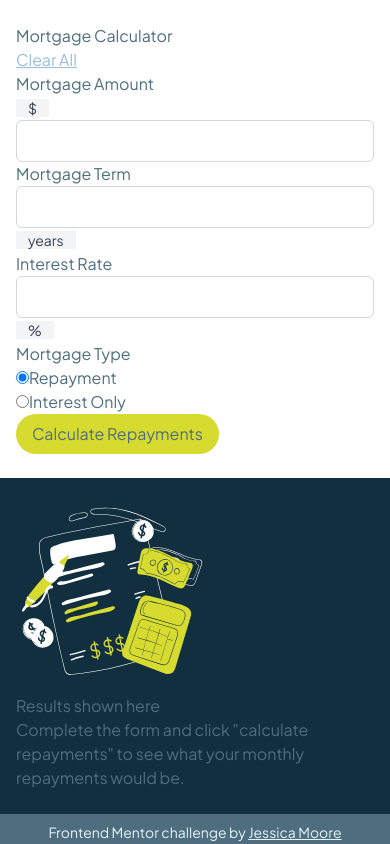
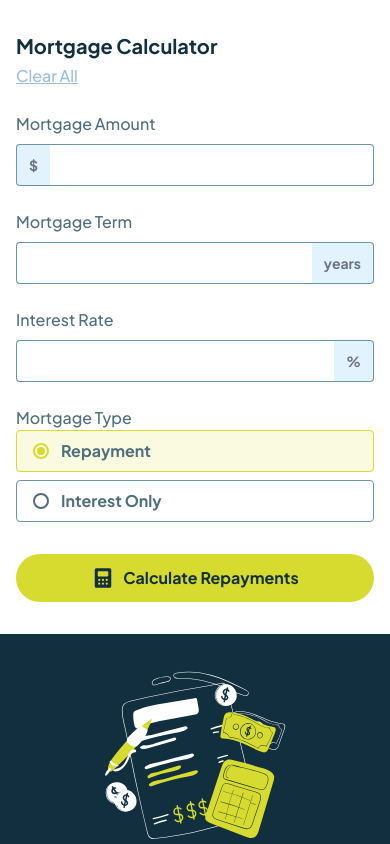
Before and after one commit to jessiicacmoore/fem_mortgage-repayment-calculator, a React (Vite) app: page / in a window 390 px wide. Shown: the top 844 px of the page. Built offline with nearby package versions, Linux system fonts and the light colour scheme.

Commit message:
:lipstick: Mobile form styles

```diff
--- a/index.html
+++ b/index.html
@@ -10,7 +10,7 @@
     <meta name="viewport" content="width=device-width, initial-scale=1.0" />
     <title>Frontend Mentor Challenge | Mortgage Repayment Calculator</title>
   </head>
-  <body class="bg-neutral-100 text-neutral-700">
+  <body class="bg-neutral-100 font-medium text-neutral-700">
     <div id="root"></div>
     <script type="module" src="/src/main.tsx"></script>
   </body>
--- a/src/components/inputs/NumberInput.tsx
+++ b/src/components/inputs/NumberInput.tsx
@@ -1,5 +1,6 @@
 import { useState } from "react";
 import { formatNumber } from "@utils/formatNumber";
+import { cn } from "@utils/cn";
 
 type NumberInputProps = {
   label: string;
@@ -9,8 +10,8 @@ type NumberInputProps = {
   error?: string;
   placeholder?: string;
   allowDecimals?: boolean;
-  prefix?: string;
-  suffix?: string;
+  unit?: string;
+  unitPosition?: "prefix" | "suffix";
 };
 
 function NumberInput({
@@ -21,8 +22,8 @@ function NumberInput({
   error,
   placeholder,
   allowDecimals = false,
-  prefix,
-  suffix,
+  unit,
+  unitPosition = "suffix",
 }: NumberInputProps) {
   const [formattedValue, setFormattedValue] = useState(value);
 
@@ -36,14 +37,25 @@ function NumberInput({
     onChange(sanitizedValue);
   };
 
+  const inputClasses = cn("input-base z-10", {
+    "border-l-0 rounded-l-none": unit && unitPosition === "prefix",
+    "border-r-0 rounded-r-none": unit && unitPosition === "suffix",
+  });
+
+  const unitClasses = cn(
+    "grid place-items-center border border-neutral-500 bg-neutral-100 px-3 text-sm font-bold text-gray-500",
+    {
+      "rounded-l border-r-0": unit && unitPosition === "prefix",
+      "rounded-r border-l-0": unit && unitPosition === "suffix",
+    },
+  );
+
   return (
     <div>
       <label htmlFor={id}>{label}</label>
-      <div>
-        {prefix && (
-          <span className="bg-gray-100 px-3 text-sm text-gray-700">
-            {prefix}
-          </span>
+      <div className="relative mb-6 mt-2 flex">
+        {unit && unitPosition === "prefix" && (
+          <span className={unitClasses}>{unit}</span>
         )}
         <input
           type="text"
@@ -53,17 +65,14 @@ function NumberInput({
           placeholder={placeholder}
           aria-describedby={`${id}-description ${id}-error`}
           aria-invalid={!!error}
-          className="block w-full rounded-md border border-gray-300 p-2"
+          className={inputClasses}
         />
-        {suffix && (
-          <span className="bg-gray-100 px-3 text-sm text-gray-700">
-            {suffix}
-          </span>
+        {unit && unitPosition === "suffix" && (
+          <span className={unitClasses}>{unit}</span>
         )}
       </div>
-      <span id={`${id}-description`} className="sr-only">
-        {prefix ? `This field expects an amount in ${prefix}` : ""}
-        {suffix ? ` This field is measured in ${suffix}` : ""}
+      <span id={`${id}-description`} className="hidden">
+        {unit ? `This field expects an amount in ${unit}` : ""}
       </span>
       {error && (
         <span id={`${id}-error`} className="text-sm text-red-500">
--- a/src/components/inputs/RadioGroup.tsx
+++ b/src/components/inputs/RadioGroup.tsx
@@ -26,7 +26,10 @@ function RadioGroup({
       <legend id={`${name}-legend`}>{label}</legend>
       <div>
         {options.map((option) => (
-          <div key={option.value}>
+          <label
+            key={option.value}
+            className="input-base has-[:checked]:bg-transparent-primary mb-2 flex cursor-pointer items-center font-bold focus-within:ring-2 focus-within:ring-blue-500 has-[:checked]:border-primary-lime"
+          >
             <input
               type="radio"
               id={`${name}-${option.value}`}
@@ -35,9 +38,15 @@ function RadioGroup({
               checked={selectedValue === option.value}
               onChange={handleChange}
               aria-checked={selectedValue === option.value}
+              className="peer sr-only"
             />
-            <label htmlFor={`${name}-${option.value}`}>{option.label}</label>
-          </div>
+            <div className="mr-3 flex h-4 w-4 items-center justify-center rounded-full border-2 border-neutral-700 peer-checked:border-primary-lime">
+              {selectedValue === option.value && (
+                <div className="h-4/6 w-4/6 rounded-full bg-primary-lime"></div>
+              )}
+            </div>
+            <span>{option.label}</span>
+          </label>
         ))}
       </div>
     </fieldset>
--- a/src/components/ui/Button.tsx
+++ b/src/components/ui/Button.tsx
@@ -15,7 +15,8 @@ function Button({
 }: ButtonProps) {
   const btnClasses = cn(
     {
-      "bg-primary-lime py-2 px-4 rounded-full": buttonType === "primary",
+      "bg-primary-lime py-3 px-4 font-bold text-neutral-900 rounded-full":
+        buttonType === "primary",
       "underline text-neutral-300": buttonType === "secondary",
     },
     className,
--- a/src/components/ui/Container.tsx
+++ b/src/components/ui/Container.tsx
@@ -6,7 +6,7 @@ type ContainerProps = {
 } & React.HTMLAttributes<HTMLDivElement>;
 
 function Container({ children, className = "" }: ContainerProps) {
-  const containerClasses = cn("px-4 py-6", className);
+  const containerClasses = cn("px-4 py-8", className);
   return <div className={containerClasses}>{children}</div>;
 }
 
--- a/src/features/mortgage-calculator/components/MortgageForm.tsx
+++ b/src/features/mortgage-calculator/components/MortgageForm.tsx
@@ -1,4 +1,5 @@
 import React from "react";
+import calculatorIcon from "@assets/images/icon-calculator.svg";
 import { MortgageFormData } from "../types";
 import { Button, Container } from "@components/ui";
 import { NumberInput, RadioGroup } from "@components/inputs";
@@ -32,12 +33,13 @@ function MortgageForm({
       <p className="hidden" id="clear-all-desc">
         Clears all fields in the form below.
       </p>
-      <form onSubmit={handleSubmit}>
+      <form onSubmit={handleSubmit} className="mt-6">
         <NumberInput
           label="Mortgage Amount"
           value={formData.mortgageAmount}
           id="mortgage-amount"
-          prefix="$"
+          unit="$"
+          unitPosition="prefix"
           onChange={(value) => handleInputChange("mortgageAmount", value)}
         />
         <div>
@@ -45,14 +47,14 @@ function MortgageForm({
             label="Mortgage Term"
             value={formData.mortgageTerm}
             id="mortgage-term"
-            suffix="years"
+            unit="years"
             onChange={(value) => handleInputChange("mortgageTerm", value)}
           />
           <NumberInput
             label="Interest Rate"
             value={formData.interestRate}
             id="interest-rate"
-            suffix="%"
+            unit="%"
             allowDecimals
             onChange={(value) => handleInputChange("interestRate", value)}
           />
@@ -67,7 +69,13 @@ function MortgageForm({
           selectedValue={formData.mortgageType}
           onChange={(value) => handleInputChange("mortgageType", value)}
         />
-        <Button type="submit">Calculate Repayments</Button>
+        <Button
+          type="submit"
+          className="mt-6 flex w-full items-center justify-center"
+        >
+          <img src={calculatorIcon} alt="" className="mr-2" />
+          Calculate Repayments
+        </Button>
       </form>
     </Container>
   );
--- a/src/features/mortgage-calculator/components/MortgageResults.tsx
+++ b/src/features/mortgage-calculator/components/MortgageResults.tsx
@@ -6,16 +6,16 @@ type MortgageResultsProps = { results: MortgageResultsData | null };
 
 function MortgageResults({ results }: MortgageResultsProps) {
   return (
-    <Container className="bg-neutral-900">
+    <Container className="bg-neutral-900 text-neutral-300">
       {!results ? (
-        <>
-          <img src={emptyIllustration} alt="" />
+        <div className="text-center">
+          <img src={emptyIllustration} alt="" className="mx-auto" />
           <h2>Results shown here</h2>
           <p>
             Complete the form and click "calculate repayments" to see what your
             monthly repayments would be.
           </p>
-        </>
+        </div>
       ) : (
         <>
           <h2>Your results</h2>
--- a/src/index.css
+++ b/src/index.css
@@ -5,7 +5,35 @@
 @tailwind utilities;
 
 @layer base {
+  :is(input, button, textarea, select, a) {
+    @apply focus:outline-none focus:ring-2 focus:ring-blue-500;
+  }
+
+  h1,
+  h2,
+  h3 {
+    @apply font-bold;
+  }
+
+  h2,
+  h3 {
+    @apply text-neutral-white;
+  }
+
+  h1 {
+    @apply mb-1 text-xl text-neutral-900;
+  }
+
+  h2 {
+    @apply my-4 text-xl;
+  }
   a {
     @apply text-inherit underline transition-colors;
   }
 }
+
+@layer components {
+  .input-base {
+    @apply block w-full rounded border border-neutral-500 px-4 py-2;
+  }
+}
--- a/tailwind.config.js
+++ b/tailwind.config.js
@@ -7,6 +7,9 @@ export default {
         primary: {
           lime: "hsl(61, 70%, 52%)",
           red: "hsl(4, 69%, 50%)",
+        },
+        transparent: {
+          primary: "hsla(61, 70%, 52%, 0.15)",
         },
         neutral: {
           white: "hsl(0, 0%, 100%)",
```
